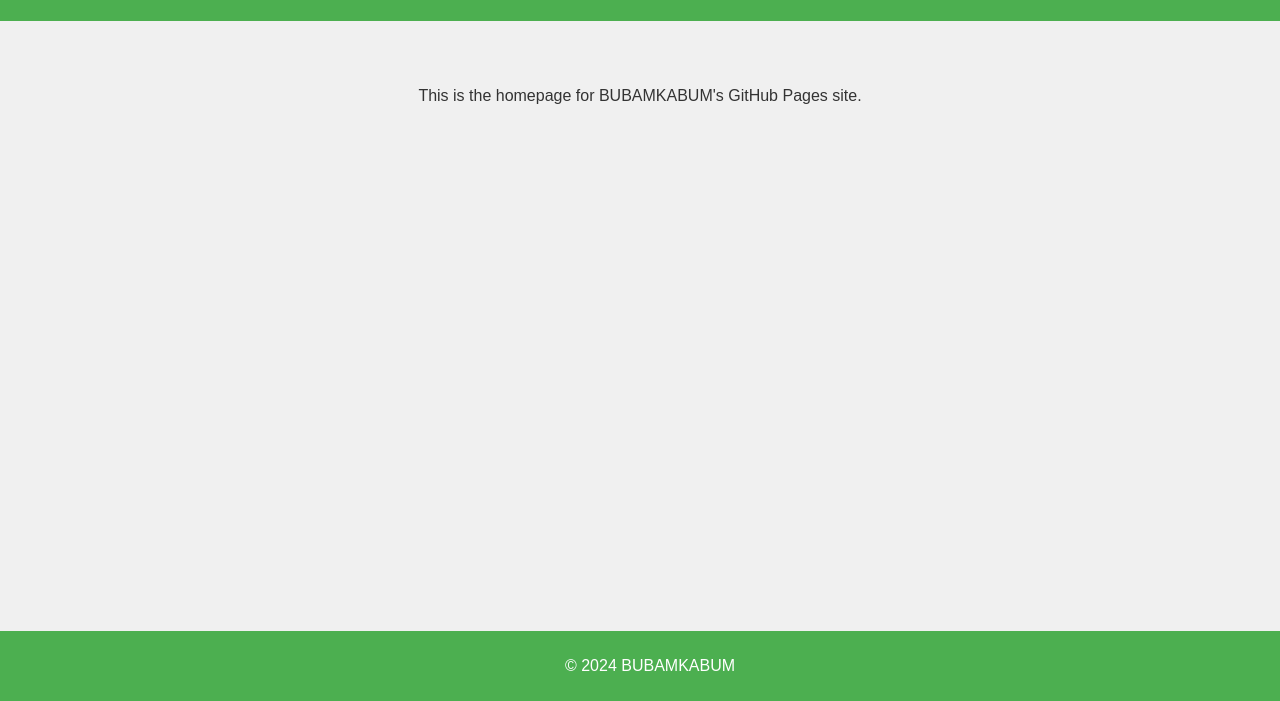
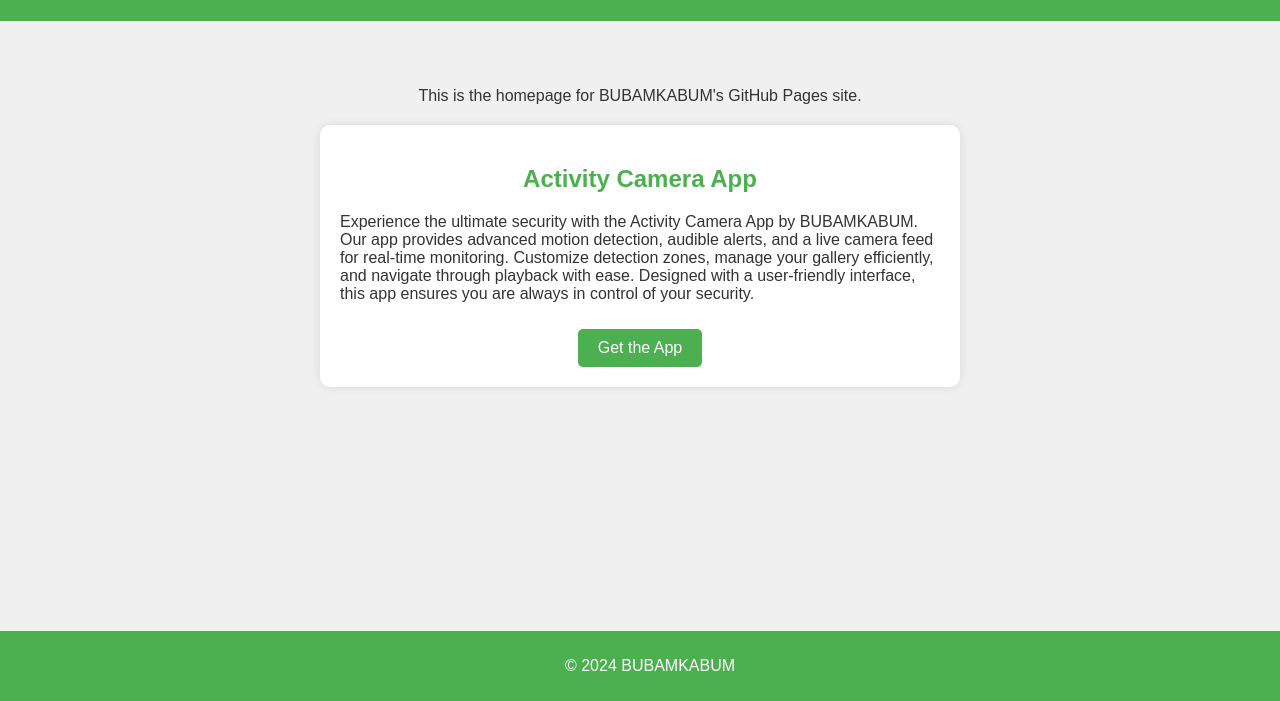
Before and after one commit to bubamkabum/bubamkabum.github.io, a plain HTML site: page index.html in a window 1280 px wide. Shown: the part 99-800 px from the top of the page. Drawn offline with Linux system fonts and the light colour scheme.

Commit message:
Update index.html

```diff
--- a/index.html
+++ b/index.html
@@ -2,6 +2,9 @@
 <html>
 <head>
     <title>BUBAMKABUM</title>
+    <meta name="description" content="BUBAMKABUM's GitHub Pages site featuring the Activity Camera App with advanced motion detection, audible alerts, live camera feed, and more.">
+    <meta name="keywords" content="moving object detection, opencv on android, motion detection app, security camera app, android camera app, live camera feed, customizable detection zones, gallery management, playback navigation, user-friendly interface">
+    <meta name="author" content="BUBAMKABUM">
     <style>
         body {
             font-family: Arial, sans-serif;
@@ -27,6 +30,29 @@
             width: 100%;
             bottom: 0;
         }
+        .app-section {
+            background-color: #fff;
+            padding: 20px;
+            border-radius: 10px;
+            margin: 20px auto;
+            max-width: 600px;
+            box-shadow: 0 0 10px rgba(0, 0, 0, 0.1);
+        }
+        .app-section h2 {
+            color: #4CAF50;
+        }
+        .app-section p {
+            text-align: left;
+        }
+        .app-link {
+            display: inline-block;
+            margin-top: 10px;
+            padding: 10px 20px;
+            background-color: #4CAF50;
+            color: white;
+            text-decoration: none;
+            border-radius: 5px;
+        }
     </style>
 </head>
 <body>
@@ -35,6 +61,13 @@
     </header>
     <main>
         <p>This is the homepage for BUBAMKABUM's GitHub Pages site.</p>
+        <div class="app-section">
+            <h2>Activity Camera App</h2>
+            <p>
+                Experience the ultimate security with the Activity Camera App by BUBAMKABUM. Our app provides advanced motion detection, audible alerts, and a live camera feed for real-time monitoring. Customize detection zones, manage your gallery efficiently, and navigate through playback with ease. Designed with a user-friendly interface, this app ensures you are always in control of your security.
+            </p>
+            <a class="app-link" href="https://play.google.com/store/apps/details?id=com.bubamkabum.activitycamera&hl=en&gl=US&pli=1" target="_blank">Get the App</a>
+        </div>
     </main>
     <footer>
         <p>&copy; 2024 BUBAMKABUM</p>
```
